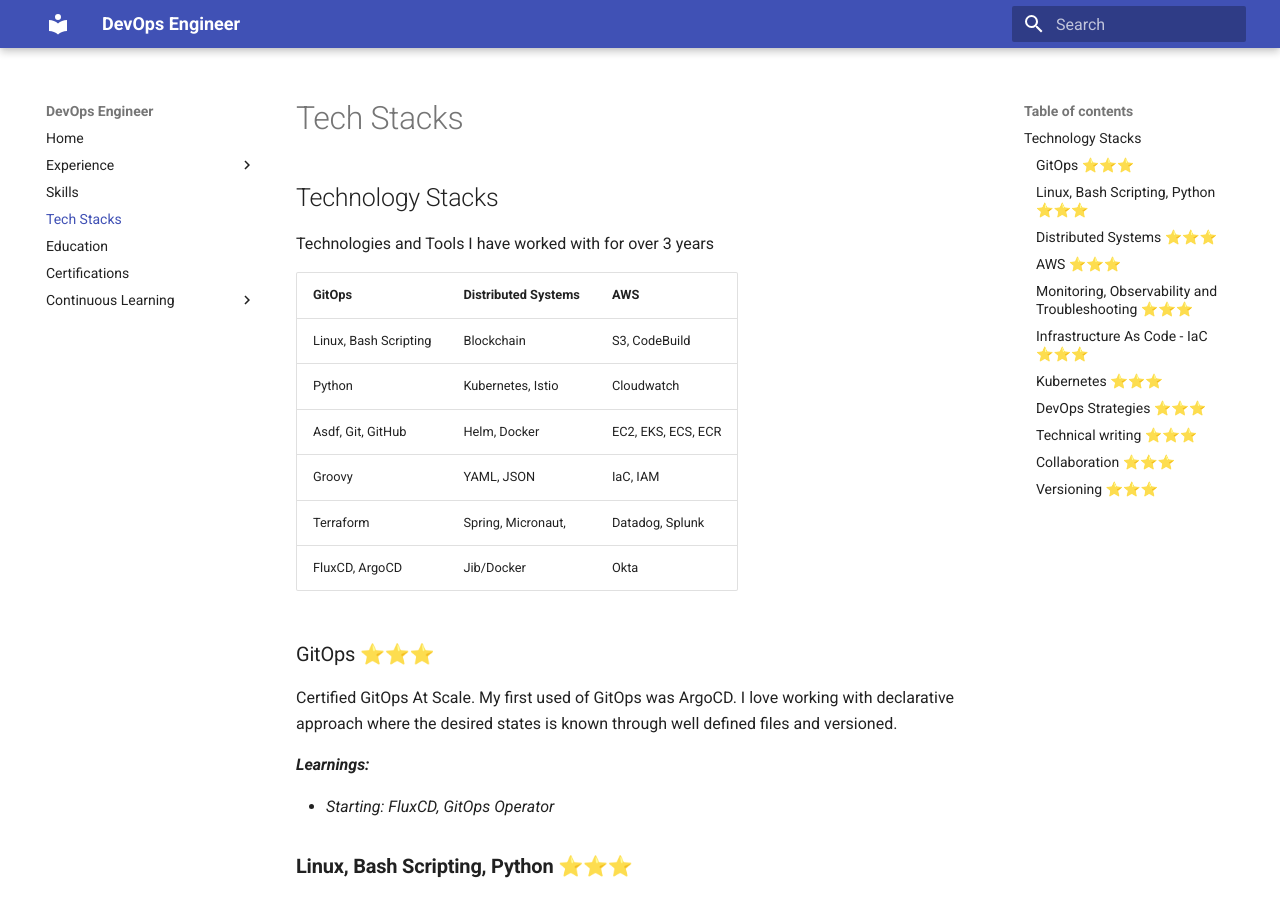
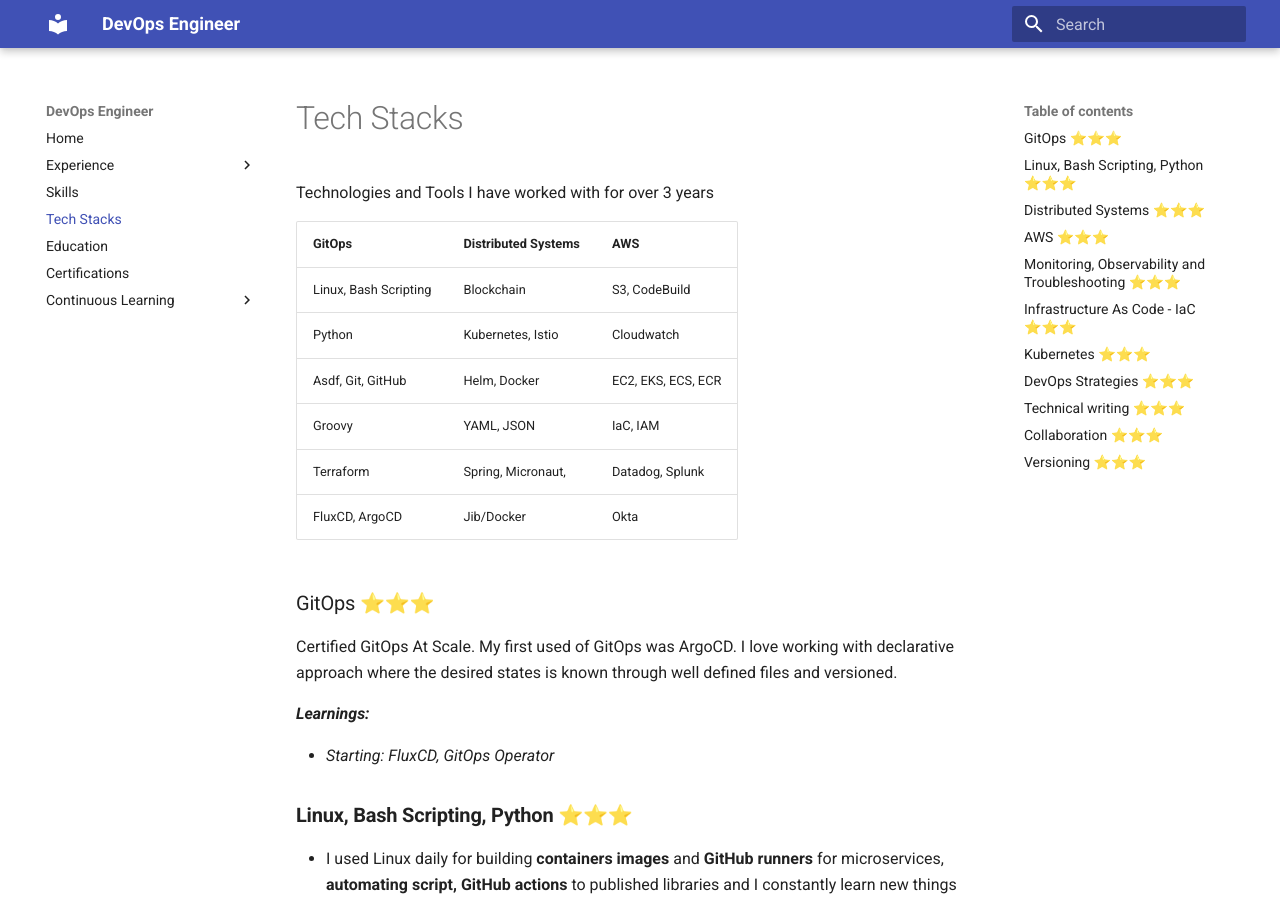
Before and after one commit to eedygreen/isah-idris-DevOps-Engineer-resume, an MkDocs documentation site: the page built from docs/tech-stacks/Technology Stacks.md, in a window 1280 px wide and 900 px high. Built offline with MkDocs 1.6.1 and Material for MkDocs 9.7.7, drawn with Linux system fonts in a browser that asks for light colours.

Commit message:
update title tech stacks

```diff
--- a/docs/tech-stacks/Technology Stacks.md
+++ b/docs/tech-stacks/Technology Stacks.md
@@ -1,4 +1,3 @@
-## Technology Stacks
 
 Technologies and Tools I have worked with for over 3 years
 
```
